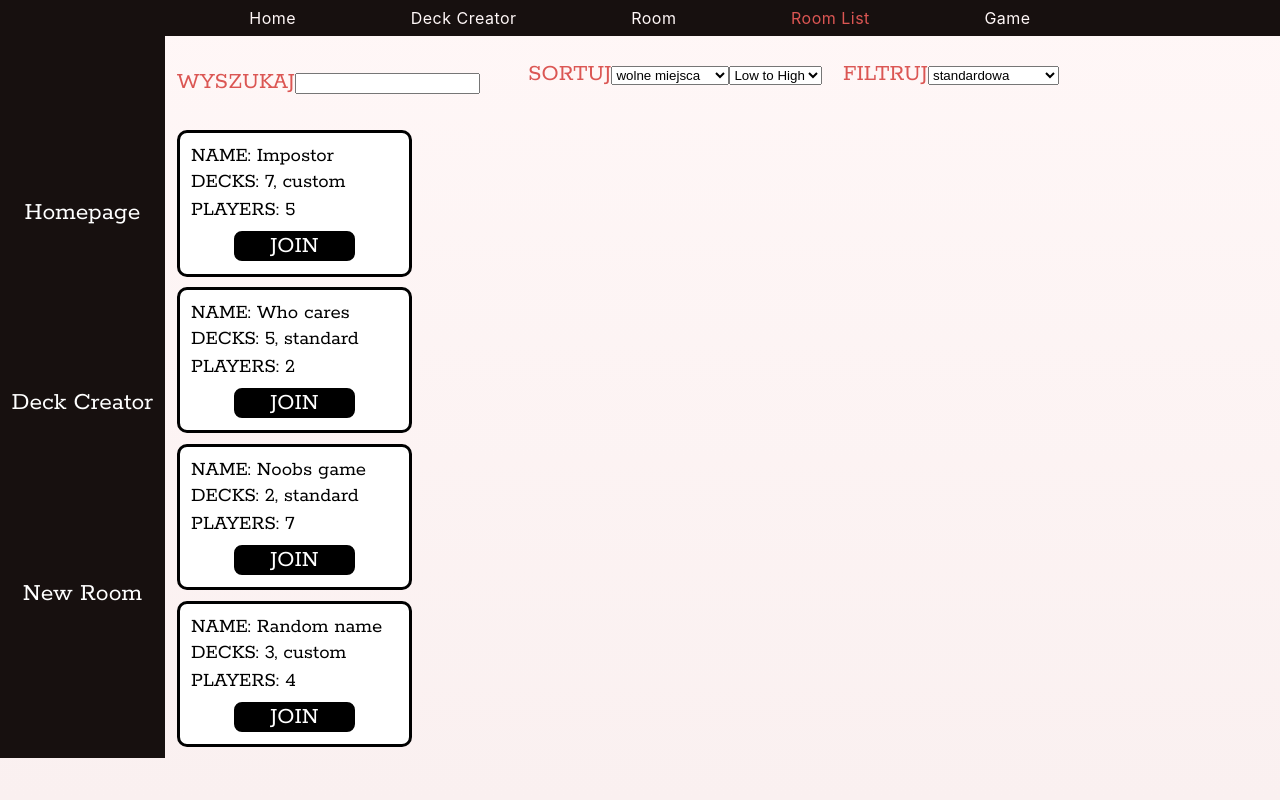
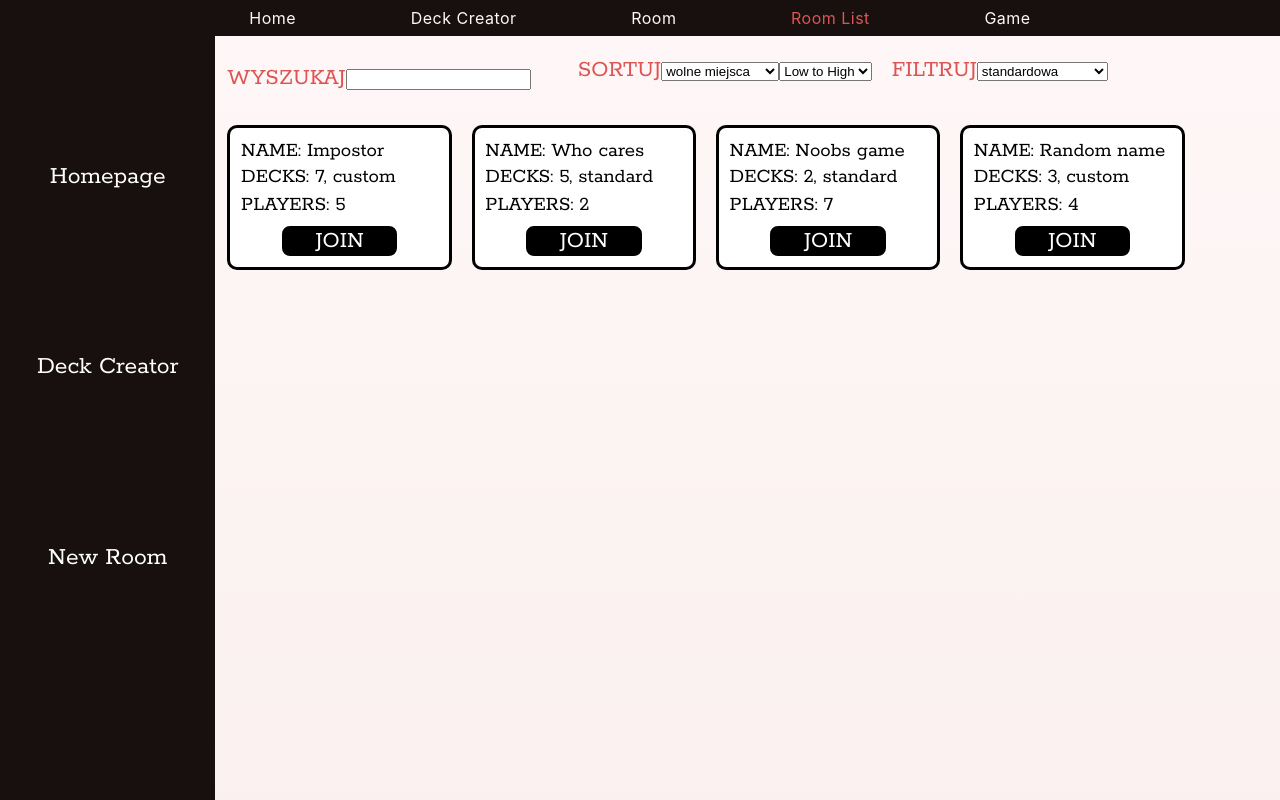
Before and after one commit to jakub-galecki/CAH, a React (Create React App) app in the folder client/: page /roomList in a window 1280 px wide. Built offline with nearby package versions, Linux system fonts and the light colour scheme; some icons are missing.

Commit message:
Fix problems with rooms layout

```diff
--- a/client/src/App.scss
+++ b/client/src/App.scss
@@ -17,5 +17,6 @@ body {
   );
   max-width: 100vw;
   min-height: 100vh;
+  height: 100%;
   background-color: $white;
 }
--- a/client/src/components/roomList/tile.scss
+++ b/client/src/components/roomList/tile.scss
@@ -1,6 +1,7 @@
 @import '../../shared/styles/globals.scss';
 
 .tile {
+  display: inline-block;
   background-color: white;
   border-radius: 10px;
   border-style: solid;
@@ -35,6 +36,5 @@
   text-decoration: none;
 }
 .xd {
-  display: inline;
   width: 100%;
 }
--- a/client/src/pages/roomList/index.jsx
+++ b/client/src/pages/roomList/index.jsx
@@ -10,7 +10,6 @@ import { roomsData } from './fakeData'
 
 const RoomList = () => (
   <div className="roomList">
-    <br/><br/>
       <div className="row">
         <div className="column1"><Menu/></div>
         <div className="column2">
--- a/client/src/pages/roomList/index.scss
+++ b/client/src/pages/roomList/index.scss
@@ -1,17 +1,21 @@
 .roomList {
-  height: 100%;
-}
-.row {
-  display: flex;
-}
-.column1 {
-  flex: 13%;
+  min-height: 100%;
+  padding-top: 2em;
 }
 
-.column2 {
-  flex: 80%;
+.row {
+  display: grid;
+  height: 100%;
+  padding-left: 17vw;
+  width: 100vw;
+  grid-template-columns: 80fr 7fr;
+  grid-template-rows: 1fr;
 }
 
-.column3 {
-  flex: 7%;
+.column1 {
+  position: fixed;
+  left:0;
+  top:0;
+  height: 100vh;
+  width: 17vw;
 }
```
